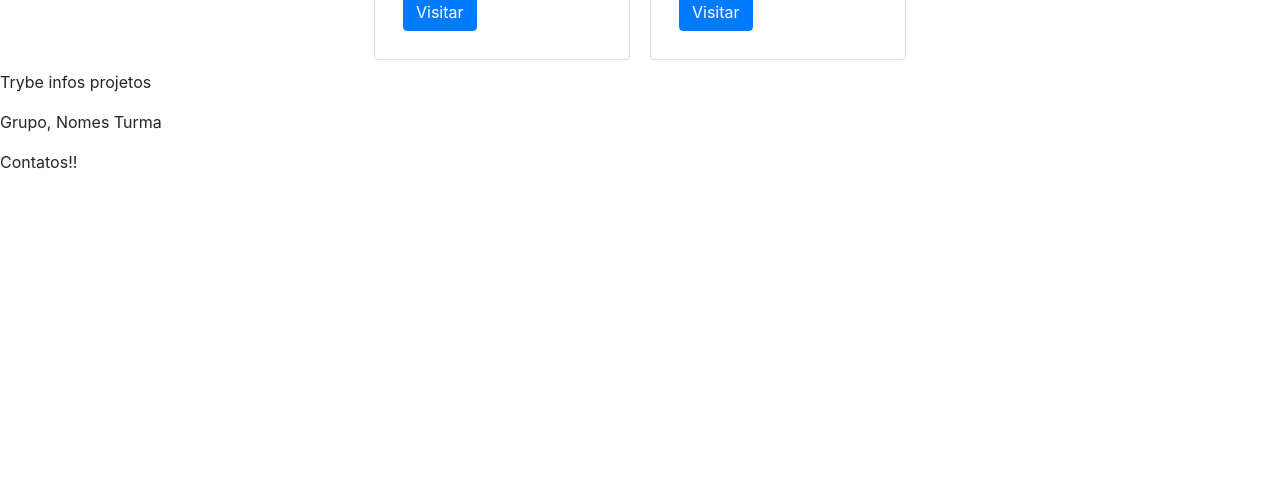
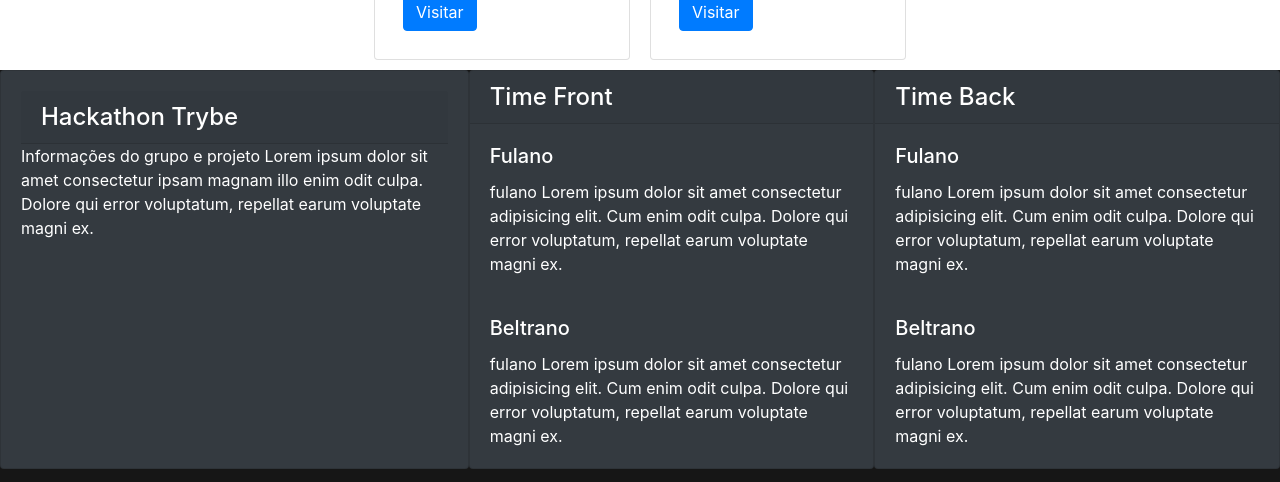
Before and after one commit to lucasquearis/Safe-Route-frontEnd, a React (Create React App) app: page / in a window 1280 px wide. Shown: the part 2185-2667 px from the top of the page. Before the commit the page ends 2375 px from the top, so only its background shows below. Built offline with nearby package versions, Linux system fonts and the light colour scheme.

Commit message:
Adiciona base de footer.

```diff
--- a/src/App.js
+++ b/src/App.js
@@ -8,10 +8,8 @@
   return (
     <PlacesProvider>
       <Header />
-      <div className="main-page">
-        <Main />
-        <Footer />
-      </div>
+      <Main />
+      <Footer />
     </PlacesProvider>
   );
 };
--- a/src/app.css
+++ b/src/app.css
@@ -42,3 +42,6 @@
 }
 
 /*------------------------ Inicio footer -------------- */
+footer {
+  background-color: rgb(22, 22, 22);
+}
--- a/src/components/Footer.jsx
+++ b/src/components/Footer.jsx
@@ -1,9 +1,58 @@
 const Footer = () => {
   return (
-    <footer>
-      <p>Trybe infos projetos</p>
-      <p>Grupo, Nomes Turma</p>
-      <p>Contatos!!</p>
+    <footer className="d-flex justify-content-between">
+      <section className="card text-white bg-dark mb-3">
+        <div className="card-body">
+          <h4 className="card-header">Hackathon Trybe</h4>
+          <p>
+            Informações do grupo e projeto Lorem ipsum dolor sit amet
+            consectetur ipsam magnam illo enim odit culpa. Dolore qui error
+            voluptatum, repellat earum voluptate magni ex.
+          </p>
+        </div>
+      </section>
+
+      <section className="card text-white bg-dark mb-3">
+        <h4 className="card-header">Time Front</h4>
+        <div className="card-body">
+          <h5 className="card-title">Fulano</h5>
+          <p className="card-text">
+            fulano Lorem ipsum dolor sit amet consectetur adipisicing elit. Cum
+            enim odit culpa. Dolore qui error voluptatum, repellat earum
+            voluptate magni ex.
+          </p>
+        </div>
+
+        <div className="card-body">
+          <h5 className="card-title">Beltrano</h5>
+          <p className="card-text">
+            fulano Lorem ipsum dolor sit amet consectetur adipisicing elit. Cum
+            enim odit culpa. Dolore qui error voluptatum, repellat earum
+            voluptate magni ex.
+          </p>
+        </div>
+      </section>
+
+      <section className="card text-white bg-dark mb-3">
+        <h4 className="card-header">Time Back</h4>
+        <div className="card-body">
+          <h5 className="card-title">Fulano</h5>
+          <p className="card-text">
+            fulano Lorem ipsum dolor sit amet consectetur adipisicing elit. Cum
+            enim odit culpa. Dolore qui error voluptatum, repellat earum
+            voluptate magni ex.
+          </p>
+        </div>
+
+        <div className="card-body">
+          <h5 className="card-title">Beltrano</h5>
+          <p className="card-text">
+            fulano Lorem ipsum dolor sit amet consectetur adipisicing elit. Cum
+            enim odit culpa. Dolore qui error voluptatum, repellat earum
+            voluptate magni ex.
+          </p>
+        </div>
+      </section>
     </footer>
   );
 };
```
